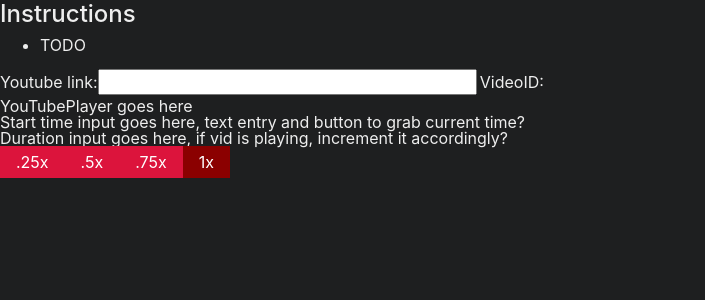
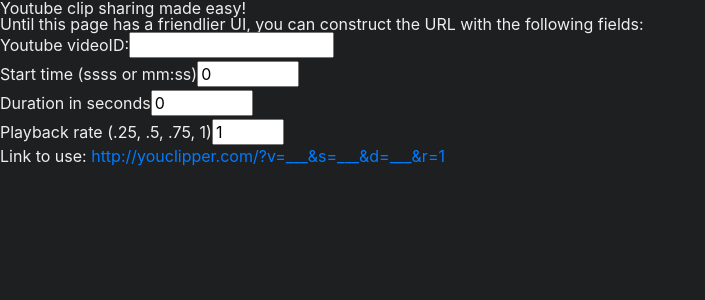
Before and after one commit to mritterhoff/ytclip, a React (Create React App) app: page / in a window 1280 px wide. Shown: the top 300 px of the page, without its empty margins (0-705 px from the left). Built offline with nearby package versions, Linux system fonts and the light colour scheme.

Commit message:
Add temporary fields for basic usage, update dependencies

```diff
--- a/src/App.js
+++ b/src/App.js
@@ -8,9 +8,9 @@
 import './css/App.css';
 
 /* test:
-  http://localhost:3000/?v=pI4T4C75H0U&s=1651&d=4&r=.25
   http://localhost:3000/?v=pI4T4C75H0U&s=2532&d=7.5&r=.75
   https://mritterhoff.github.io/ytclip/?d=7.5&r=.75&s=2532&v=pI4T4C75H0U
+  http://youclipper.com/?d=7.5&r=.75&s=2532&v=pI4T4C75H0U
 */
 
 
@@ -19,7 +19,7 @@
   v: (v) => v,
   s: (s) => {
     let mm_ss = s.split(':');
-    return mm_ss.length == 1 ? Number(s) : Number(mm_ss[0])*60 + Number(mm_ss[1]);
+    return mm_ss.length === 1 ? Number(s) : Number(mm_ss[0])*60 + Number(mm_ss[1]);
   },
   d: (d) => Number(d),
   r: (r) => Number(r)
--- a/src/ClipCreator.js
+++ b/src/ClipCreator.js
@@ -30,23 +30,76 @@
     this.setState({rate: rate});
   }
 
+  letterToAction = {
+    v: (value) => this.setState({videoId: value}),
+    s: (value) => this.setState({start: value}),
+    d: (value) => this.setState({duration: value}),
+    r: (value) => this.setState({rate: value})
+  }
+
+  fieldChange = (field, el) => {
+    let value =  el.target.value;
+    console.log(field, value);
+    this.letterToAction[field](value);
+  }
+
+  getLink() {
+    let placeholder = '___';
+    let params = {
+      v: this.state.videoId || placeholder,
+      s: this.state.start || placeholder,
+      d: this.state.duration || placeholder,
+      r: this.state.rate || placeholder
+    };
+
+    return `http://youclipper.com/?v=${params.v}&s=${params.s}&d=${params.d}&r=${params.r}`;
+  }
+
   render() {
     return (
       <div className={ClassNames({ App: true, Debug: false })}>
-        <h4>Instructions</h4>
-        <ul>
-          <li>TODO</li>
-        </ul>
-        <VideoIDInput
-          videoId={this.state.videoId || ''}
-          newIdCB={this.newIdCB}/>
-        <span>YouTubePlayer goes here</span><br/>
-        <span>Start time input goes here, text entry and button to grab current time?</span><br/>
-        <span>Duration input goes here, if vid is playing, increment it accordingly?</span><br/>
-        <SpeedButtons rate={this.state.rate} onClickCB={this.newRateCB} />
+        <span>Youtube clip sharing made easy!</span><br/>
+        <span>Until this page has a friendlier UI, you can construct the URL with the following fields:</span><br/>
+        <div>
+          <label htmlFor='textInput'>Youtube videoID:</label>
+          <input value={this.state.videoID} id='textInput' size='15' onChange={(el) => this.fieldChange('v', el)} />
+        </div>
+        <div>
+          <label htmlFor='textInput'>Start time (ssss or mm:ss)</label>
+          <input value={this.state.start} id='textInput' size='5' onChange={(el) => this.fieldChange('s', el)} />
+        </div>
+        <div>
+          <label htmlFor='textInput'>Duration in seconds</label>
+          <input value={this.state.duration} id='textInput' size='5' onChange={(el) => this.fieldChange('d', el)} />
+        </div>
+        <div>
+          <label htmlFor='textInput'>Playback rate (.25, .5, .75, 1)</label>
+          <input value={this.state.rate} id='textInput' size='2' onChange={(el) => this.fieldChange('r', el)} />
+        </div>
+
+        <span>Link to use: <a href={this.getLink()}>{this.getLink()}</a></span>
       </div>
     );
   }
+
+
+  // render() {
+  //   return (
+  //     <div className={ClassNames({ App: true, Debug: false })}>
+  //       <h4>Instructions</h4>
+  //       <ul>
+  //         <li>TODO</li>
+  //       </ul>
+  //       <VideoIDInput
+  //         videoId={this.state.videoId || ''}
+  //         newIdCB={this.newIdCB}/>
+  //       <span>YouTubePlayer goes here</span><br/>
+  //       <span>Start time input goes here, text entry and button to grab current time?</span><br/>
+  //       <span>Duration input goes here, if vid is playing, increment it accordingly?</span><br/>
+  //       <SpeedButtons rate={this.state.rate} onClickCB={this.newRateCB} />
+  //     </div>
+  //   );
+  // }
 }
 
 export default ClipCreator;
--- a/src/VideoIDInput.js
+++ b/src/VideoIDInput.js
@@ -24,18 +24,21 @@
 }
 
 function extract(url) {
-  if (url.match(/^(?:https?:\/\/)?www.youtube.com/)) {
+  // http://youclipper.com/?d=7.5&r=.75&s=2532&v=pI4T4C75H0U
+  //
+  if (url.match(/^(?:https?:\/\/)?www.youtube.com/) || url.match(/^https?:\/\/youclipper.com\//)) {
     const vidMatch = url.match(/v=([A-Za-z0-9-]+)/);
     if (vidMatch) {
       return vidMatch[2];
     }
   }
-  if (url.match(/^https?:\/\/youtu.be\//)) {
-    const vidMatch = url.match(/https?:\/\/youtu.be\/([A-Za-z0-9-]+)/);
+  else if (url.match(/^https?:\/\/youtu.be\//)) {
+    const vidMatch = url.match(/^https?:\/\/youtu.be\/([A-Za-z0-9-]+)/)
     if (vidMatch) {
       return vidMatch[1];
     }
   }
+
   return undefined;
 }
 
```
Also changed, not shown: package.json (+4 -5 lines), 2 other files (tests, documents, lock files or other folders).
